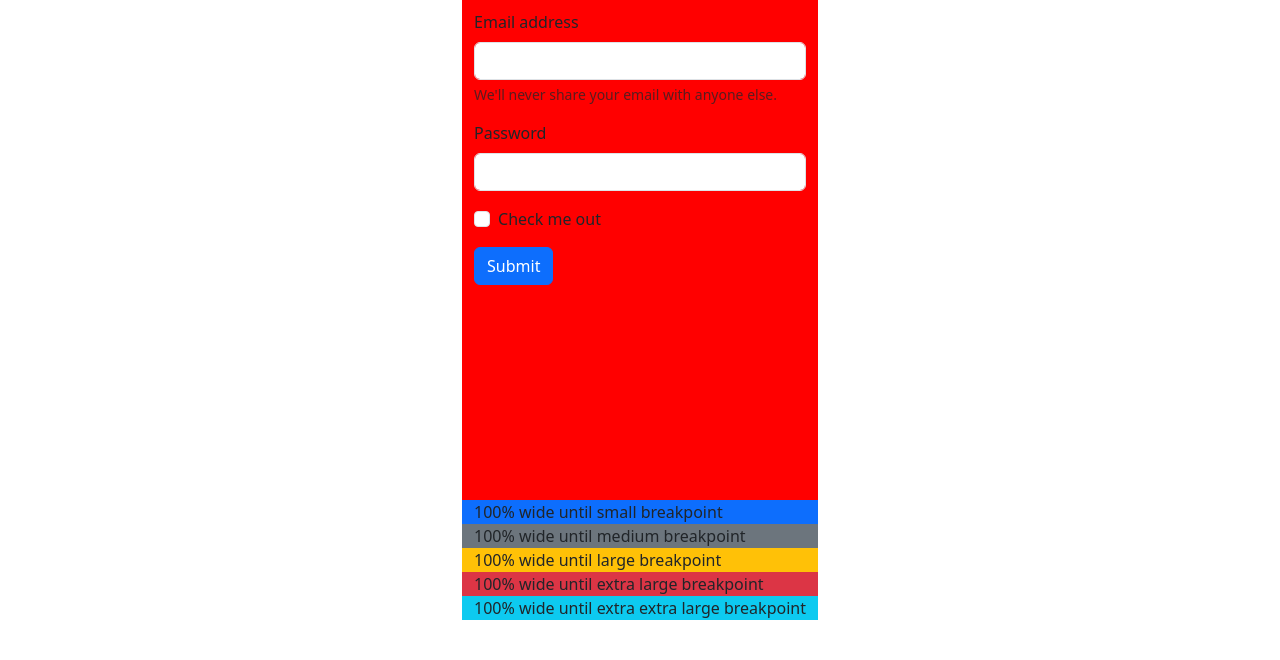
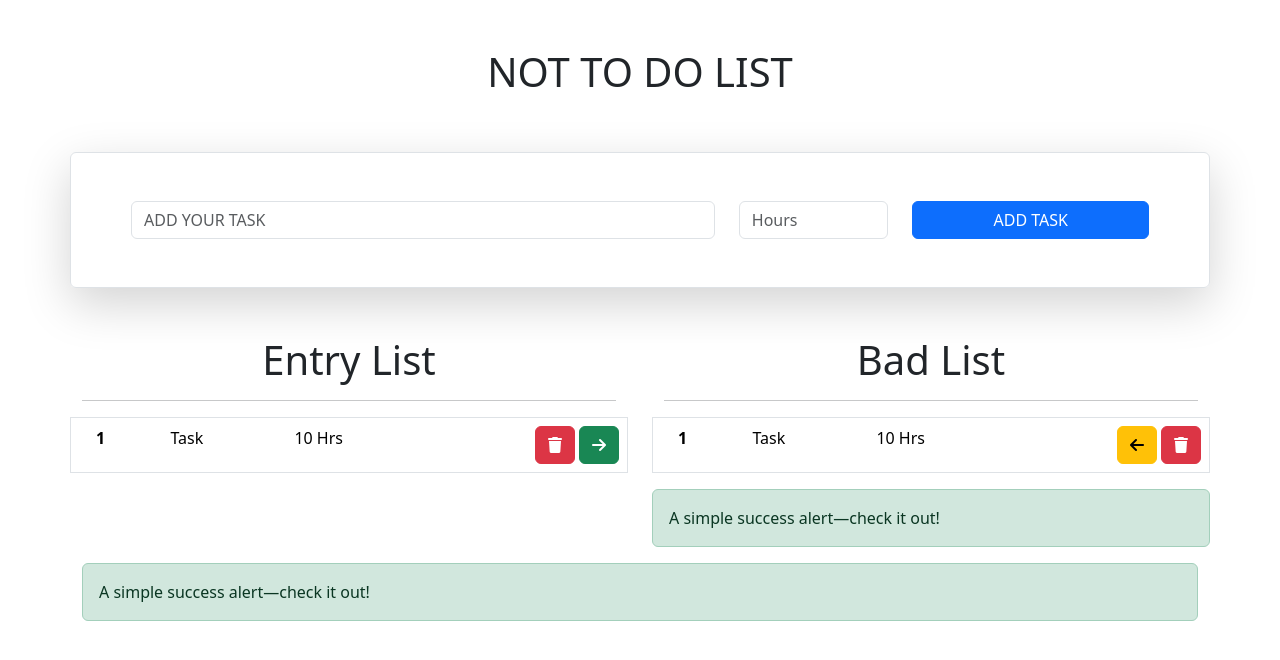
Before and after one commit to Letsstaythisway/not-to-do-list, a plain HTML site: page index.html in a window 1280 px wide. Drawn offline with nearby package versions, Linux system fonts and the light colour scheme.

Commit message:
final class codes 11/11

```diff
--- a/index.html
+++ b/index.html
@@ -3,76 +3,133 @@
   <head>
     <meta charset="UTF-8" />
     <meta name="viewport" content="width=device-width, initial-scale=1.0" />
-    <link rel="stylesheet" href="styles.css" />
+    <title>Document</title>
+
     <link
       href="https://cdn.jsdelivr.net/npm/bootstrap@5.3.3/dist/css/bootstrap.min.css"
       rel="stylesheet"
       integrity="sha384-QWTKZyjpPEjISv5WaRU9OFeRpok6YctnYmDr5pNlyT2bRjXh0JMhjY6hW+ALEwIH"
       crossorigin="anonymous"
     />
-    <title>Document</title>
+    <link
+      rel="stylesheet"
+      href="https://cdnjs.cloudflare.com/ajax/libs/font-awesome/6.6.0/css/all.min.css"
+      integrity="sha512-Kc323vGBEqzTmouAECnVceyQqyqdsSiqLQISBL29aUW4U/M7pSPA/gEUZQqv1cwx4OnYxTxve5UMg5GT6L4JJg=="
+      crossorigin="anonymous"
+      referrerpolicy="no-referrer"
+    />
+    <link rel="stylesheet" href="styles.css" />
   </head>
+
   <body>
-    <div class="wrapper">
+    <div class="wrapper" background="linear-gradient(rgb(4, 172, 130))">
       <div class="container">
-        <form>
-          <div class="mb-3">
-            <label for="exampleInputEmail1" class="form-label"
-              >Email address</label
-            >
-            <input
-              type="email"
-              class="form-control"
-              id="exampleInputEmail1"
-              aria-describedby="emailHelp"
-            />
-            <div id="emailHelp" class="form-text">
-              We'll never share your email with anyone else.
+        <!-- header row -->
+        <div class="row p-5">
+          <div class="col text-center">
+            <h1>NOT TO DO LIST</h1>
           </div>
         </div>
-          <div class="mb-3">
-            <label for="exampleInputPassword1" class="form-label"
-              >Password</label
-            >
+
+        <!-- add task form row -->
+        <div class="row p-5 border rounded shadow-lg">
+          <div class="col-7">
             <input
-              type="password"
+              type="text"
               class="form-control"
-              id="exampleInputPassword1"
+              id="task"
+              placeholder="ADD YOUR TASK"
             />
           </div>
-          <div class="mb-3 form-check">
+          <div class="col-2">
             <input
-              type="checkbox"
-              class="form-check-input"
-              id="exampleCheck1"
+              type="number"
+              class="form-control"
+              id="hour"
+              placeholder="Hours"
             />
-            <label class="form-check-label" for="exampleCheck1"
-              >Check me out</label
-            >
           </div>
-          <button type="submit" class="btn btn-primary">Submit</button>
-        </form>
-      </div>
-      <div class="container-sm bg-primary">
-        100% wide until small breakpoint
-      </div>
-      <div class="container-md bg-secondary">
-        100% wide until medium breakpoint
-      </div>
-      <div class="container-lg bg-warning">
-        100% wide until large breakpoint
-      </div>
-      <div class="container-xl bg-danger">
-        100% wide until extra large breakpoint
-      </div>
-      <div class="container-xxl bg-info">
-        100% wide until extra extra large breakpoint
+          <div class="col-3 d-grid">
+            <button type="button" class="btn btn-primary">ADD TASK</button>
           </div>
         </div>
+
+        <!-- task list row -->
+        <div class="row mt-5 gap-4">
+          <div class="col">
+            <div class="row">
+              <div class="col text-center">
+                <h1>Entry List</h1>
+                <hr />
+              </div>
+            </div>
+
+            <div class="row">
+              <table class="table border table-hover text-center">
+                <tbody>
+                  <tr>
+                    <th scope="row">1</th>
+                    <td>Task</td>
+                    <td>10 Hrs</td>
+                    <td class="text-end">
+                      <button class="btn btn-danger me-1">
+                        <i class="fa-solid fa-trash"></i></button
+                      ><button class="btn btn-success">
+                        <i class="fa-solid fa-arrow-right"></i>
+                      </button>
+                    </td>
+                  </tr>
+                </tbody>
+              </table>
+            </div>
+          </div>
+          <div class="col">
+            <div class="row">
+              <div class="col text-center">
+                <h1>Bad List</h1>
+                <hr />
+              </div>
+            </div>
+            <div class="row">
+              <table class="table border table-hover text-center">
+                <tbody>
+                  <tr>
+                    <th scope="row">1</th>
+                    <td>Task</td>
+                    <td>10 Hrs</td>
+                    <td class="text-end">
+                      <button class="btn btn-warning">
+                        <i class="fa-solid fa-arrow-left"></i></button
+                      ><button class="btn btn-danger ms-1">
+                        <i class="fa-solid fa-trash"></i>
+                      </button>
+                    </td>
+                  </tr>
+                </tbody>
+              </table>
+            </div>
+
+            <div class="row">
+              <div class="alert alert-success" role="alert">
+                A simple success alert—check it out!
+              </div>
+            </div>
+          </div>
+        </div>
+        <div class="row">
+          <div class="col">
+            <div class="alert alert-success" role="alert">
+              A simple success alert—check it out!
+            </div>
+          </div>
+        </div>
+      </div>
+    </div>
+  </body>
+
   <script
     src="https://cdn.jsdelivr.net/npm/bootstrap@5.3.3/dist/js/bootstrap.bundle.min.js"
     integrity="sha384-YvpcrYf0tY3lHB60NNkmXc5s9fDVZLESaAA55NDzOxhy9GkcIdslK1eN7N6jIeHz"
     crossorigin="anonymous"
   ></script>
-  </body>
 </html>
--- a/styles.css
+++ b/styles.css
@@ -1,12 +1,7 @@
 .wrapper {
-  display: grid;
-  align-items: center;
-  justify-content: center;
+  height: 100vh;
+  background: linear-gradient(rgb(4, 172, 130));
 }
-
-.container {
-  width: 400px;
-  height: 500px;
-  padding: 10px;
-  background-color: red;
+body {
+  background: linear-gradient(rgb(4, 172, 130));
 }
```
Lines whose indentation alone changed are shown as unchanged.
